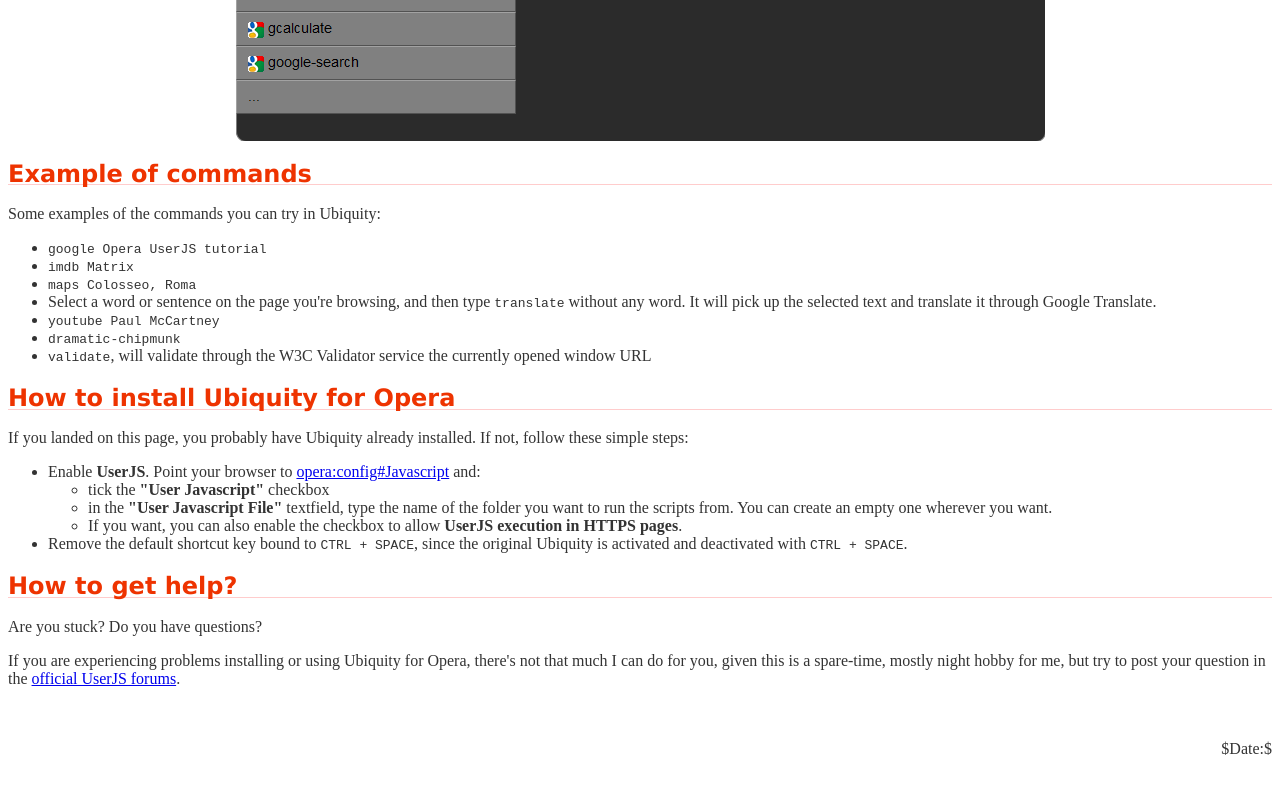
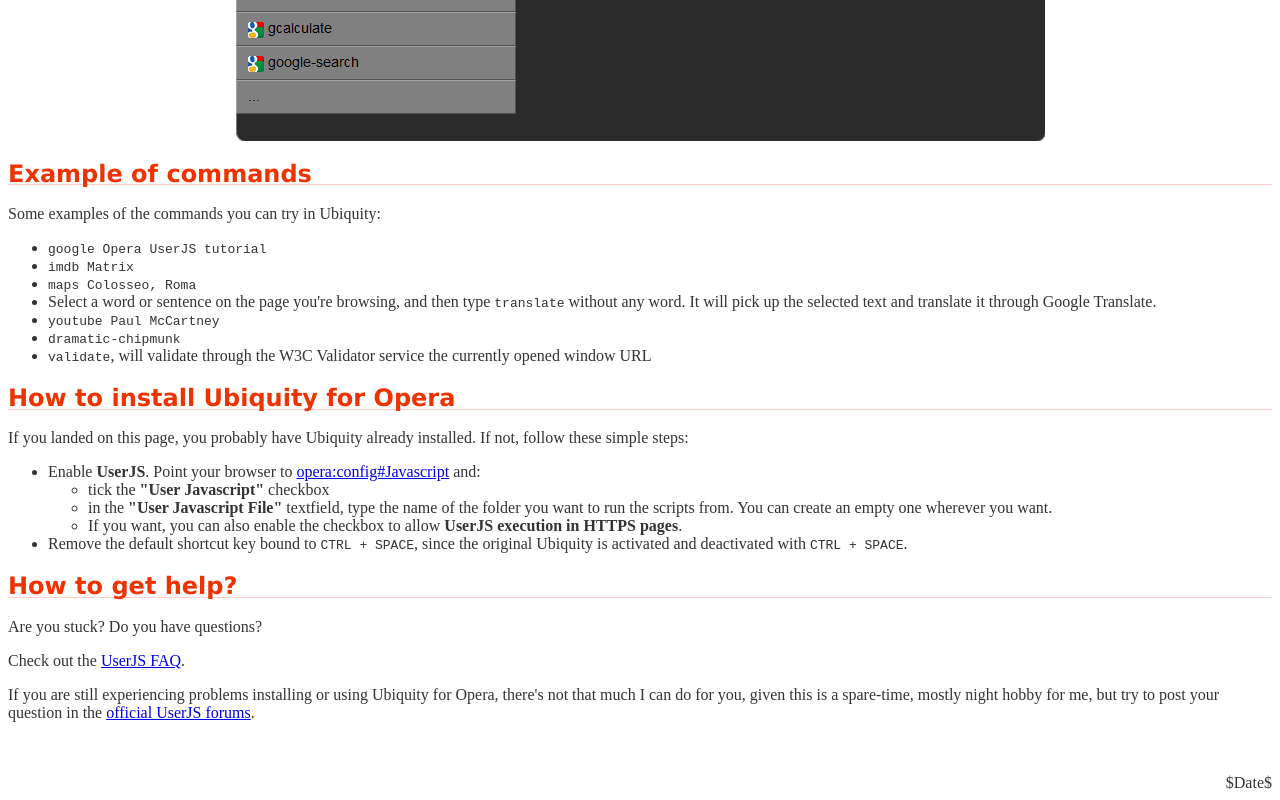
Before and after one commit to cosimo/ubiquity-opera, a plain HTML site: page help.html in a window 1280 px wide. Shown: the part 779-1579 px from the top of the page. Before the commit the page ends 1545 px from the top, so only its background shows below. Drawn offline with Linux system fonts and the light colour scheme; files whose address does not match are found by name.

Commit message:
added link to userjs faq
git-svn-id: svn://localhost:81/ubiquity-opera@212 a22adaaf-26af-384a-bbed-527b507455b5

```diff
--- a/help.html
+++ b/help.html
@@ -121,7 +121,12 @@ Are you stuck? Do you have questions?
 </p>
 
 <p>
-If you are experiencing problems installing or using Ubiquity for Opera,
+Check out the <a href="http://my.opera.com/community/forums/topic.dml?id=250627"
+title="User JS FAQ">UserJS FAQ</a>.
+</p>
+
+<p>
+If you are still experiencing problems installing or using Ubiquity for Opera,
 there's not that much I can do for you, given this is a spare-time, mostly
 night hobby for me, but try to post your question in the
 <a href="http://my.opera.com/userjs/forums/">official UserJS forums</a>.
@@ -130,7 +135,7 @@ night hobby for me, but try to post your question in the
 <br>
 <br>
 
-<div align="right">$Date:$</div>
+<div align="right">$Date$</div>
 
 </body>
 </html>
```
